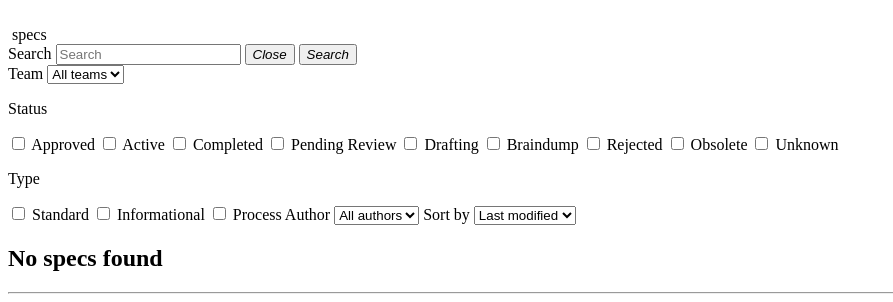
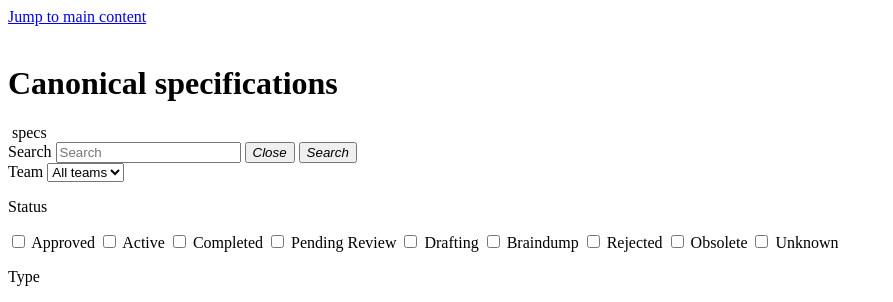
Before and after one commit to canonical-web-and-design/specs.canonical.com, a Python web app: template templates/index.html in a window 1280 px wide. Shown: the top 302 px of the page, without its empty margins (0-893 px from the left). Run offline with Jinja, Linux system fonts and the light colour scheme; the template is opened without the code that fills it, so the values that code supplies are empty.

Commit message:
accessibility fixes

```diff
--- a/templates/_base.html
+++ b/templates/_base.html
@@ -1,5 +1,5 @@
 <!DOCTYPE html>
-<html>
+<html lang="en">
   <head>
     <title>{% block title %}Canonical specifications{% endblock %}</title>
     <link
@@ -16,6 +16,7 @@
     />
   </head>
   <body>
+    <a href="#main" class="p-link--skip">Jump to main content</a>
     <header id="navigation" class="p-navigation is-dark">
       <div class="p-navigation__row">
         <div class="p-navigation__banner">
@@ -28,6 +29,7 @@
       </div>
     </header>
     <main class="l-fluid-breakout" id="main">
+      <h1 class="u-off-screen">Canonical specifications</h1>
       {% block content %}{% endblock %}
     </main>
     <hr class="u-no-margin--bottom" />
```
